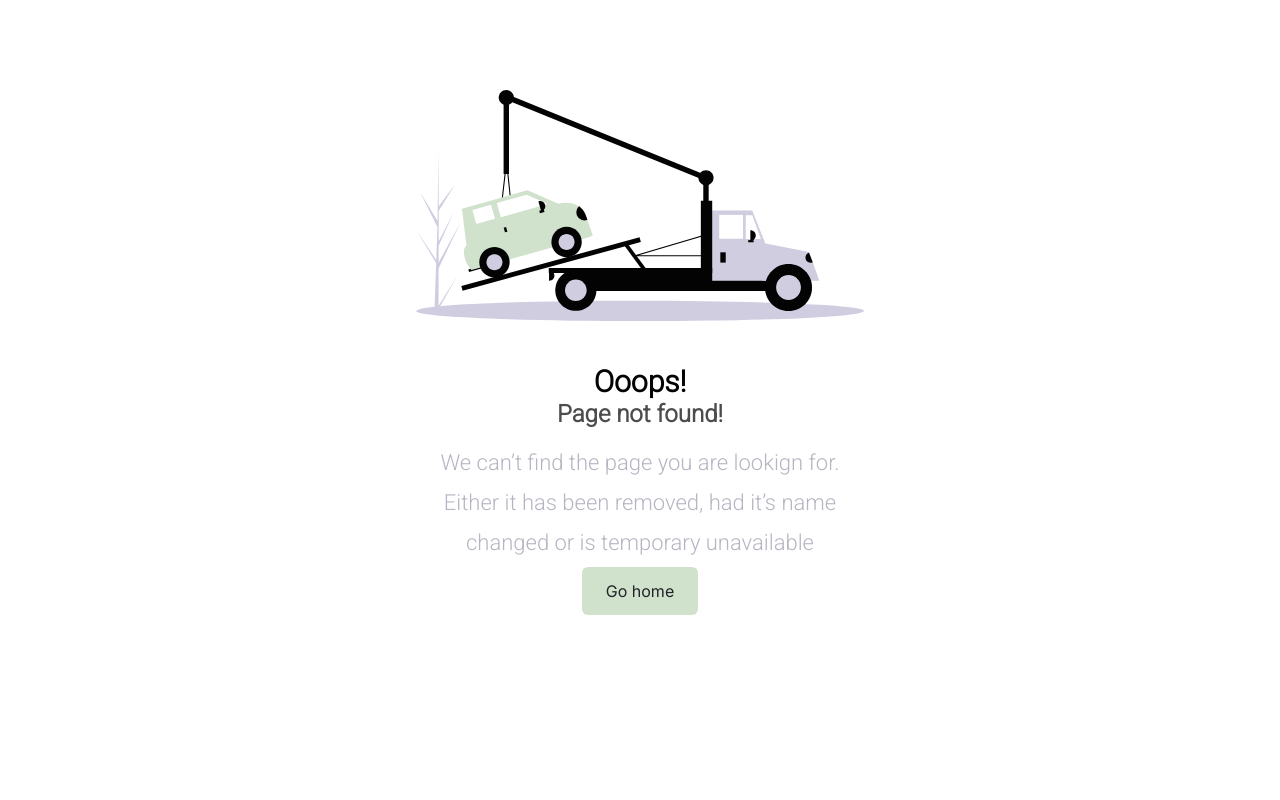
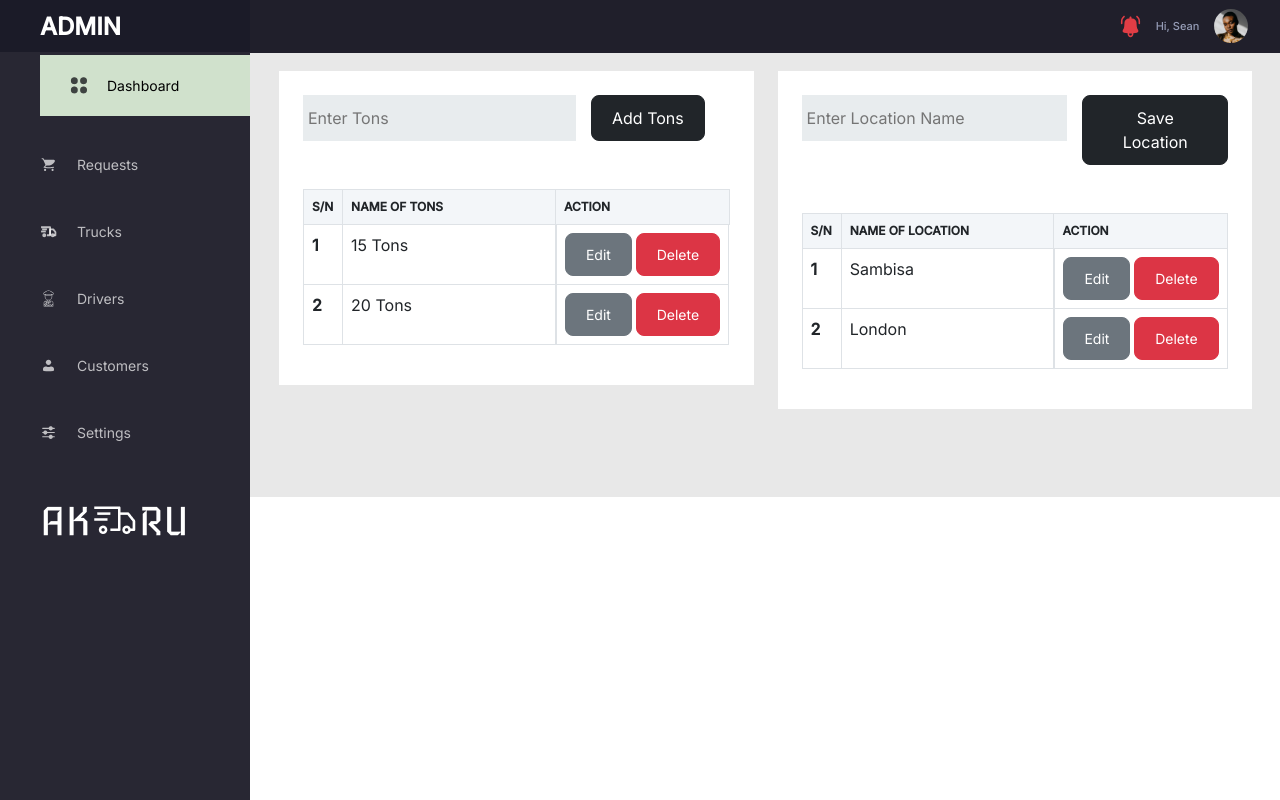
Before and after one commit to emmasam1/akeru1, a React (Create React App) app: page /admin-dashboard/setting in a window 1280 px wide. Before the commit this address had no page. Built offline with nearby package versions, Linux system fonts and the light colour scheme; a web font is replaced by a local one.

Commit message:
settings page

```diff
--- /dev/null
+++ b/public/db/Location.json
@@ -0,0 +1,10 @@
+[
+    {
+        "id": "1",
+        "location_name": "Sambisa"
+    },
+    {
+        "id": "2",
+        "location_name": "London"
+    }
+]
--- /dev/null
+++ b/public/db/Tons.json
@@ -0,0 +1,10 @@
+[
+    {
+        "id": "1",
+        "tons": "15 Tons"
+    },
+    {
+        "id": "2",
+        "tons": "20 Tons"
+    }
+]
--- a/src/App.js
+++ b/src/App.js
@@ -27,6 +27,7 @@ import DashRequest from "./Dashboard/DashRequest";
 import Notfound from "./components/Notfound";
 import Driver from "./Dashboard/Driver";
 import Pro from "./Dashboard/InexNewRequest";
+import Setting from "./Dashboard/Setting"
 
 function App() {
   return (
@@ -60,6 +61,7 @@ function App() {
           <Route path="new-request" element={<DashRequest />} />
           <Route path="drivers" element={<Driver />} />
           <Route path="customers" element={<AllClients />} />
+          <Route path="setting" element={<Setting />} />
         </Route>
       </Routes>
     </>
--- a/src/Dashboard/Dashboard.css
+++ b/src/Dashboard/Dashboard.css
@@ -486,6 +486,19 @@
 .width-350 {
   width: 350px;
 }
+.setting-input{
+  margin: 0 15px 0 0;
+}
+input[type="text"]::placeholder {
+  font-size: 14px;
+  position: relative;
+  font-weight: 600;
+  bottom: 1px;
+}
+.w64{
+  width: 64%;
+  height: 46px;
+}
 
 #breathing-loader {
   -webkit-animation: breathing 2s ease-out infinite normal;
--- a/src/Dashboard/Driver.js
+++ b/src/Dashboard/Driver.js
@@ -1,5 +1,5 @@
 import React, { useEffect, useState } from "react";
-import { Link, useNavigate } from "react-router-dom";
+import { useNavigate } from "react-router-dom";
 import axios from "axios";
 import ROUTE from "../route.json";
 import Loader from "./Loader";
--- a/src/Dashboard/Navbar.js
+++ b/src/Dashboard/Navbar.js
@@ -16,7 +16,7 @@ function Navbar(props) {
   }
   return (
     <div className="container-fluid dashboard-nav position-fixed d-flex justify-content-between ">
-      <i class="bi bi-justify position-relative burger" onClick={props.showSidebar}></i>
+      <i className="bi bi-justify position-relative burger" onClick={props.showSidebar}></i>
       <div className="float-end d-flex justify-content-between user-info-holder">
         <img src={notification} alt="icon" className="notification-icon"/>
         <p className="user-info position-relative" onClick={()=>{handleLogout()}}>
--- /dev/null
+++ b/src/Dashboard/Setting.js
@@ -0,0 +1,123 @@
+import React, { useEffect, useState } from "react";
+import axios from "axios";
+
+function Setting() {
+  const [ton, setTon] = useState([]);
+  const [locate, setLocate] = useState([])
+
+
+  useEffect(() => {
+    axios
+      .get("/db/tons.json")
+      .then((res) => {
+        let ton = res.data;
+        setTon(ton);
+      })
+      .catch((err) => {
+        console.log(err);
+      });
+  }, []);
+
+  useEffect(() => {
+    axios
+      .get("/db/location.json")
+      .then((res) => {
+        let locate = res.data;
+        setLocate(locate);
+      })
+      .catch((err) => {
+        console.log(err);
+      });
+  }, []);
+
+  return (
+    <div className="p-3 position-relative left-width left-width-home">
+      <div className="container-fluid">
+        <div className="row">
+          <div className="col">
+            <div className="bg-white p-4">
+              <div className="d-flex mb-5">
+                <input
+                  placeholder="Enter Tons"
+                  className="setting-input input-home w64"
+                />
+                <button className="btn btn-dark">Add Tons</button>
+              </div>
+              <table className="table table-bordered">
+                <thead>
+                  <tr>
+                    <th scope="col">S/N</th>
+                    <th scope="col" className="col-6">
+                      NAME OF TONS
+                    </th>
+                    <th scope="col">ACTION</th>
+                  </tr>
+                </thead>
+                <tbody>
+                  {ton.map((e, i) => {
+                    return (
+                      <tr key={e.id}>
+                        <th scope="row">{i + 1}</th>
+                        <td>{e.tons}</td>
+                        <td className="d-flex justify-content-between">
+                          <button className="btn btn-secondary btn-sm">
+                            Edit
+                          </button>
+                          <button className="btn btn-danger btn-sm" data={e} onClick={()=>alert(e.tons)}>
+                            Delete
+                          </button>
+                        </td>
+                      </tr>
+                    );
+                  })}
+                </tbody>
+              </table>
+            </div>
+          </div>
+
+          <div className="col">
+            <div className="bg-white p-4">
+              <div className="d-flex mb-5">
+                <input
+                  placeholder="Enter Location Name"
+                  className="setting-input input-home w64"
+                />
+                <button className="btn btn-dark">Save Location</button>
+              </div>
+              <table className="table table-bordered">
+                <thead>
+                  <tr>
+                    <th scope="col">S/N</th>
+                    <th scope="col" className="col-6">
+                      NAME OF LOCATION
+                    </th>
+                    <th scope="col">ACTION</th>
+                  </tr>
+                </thead>
+                <tbody>
+                {locate.map((e, i) => {
+                    return (
+                      <tr key={e.id}>
+                        <th scope="row">{i + 1}</th>
+                        <td>{e.location_name}</td>
+                        <td className="d-flex justify-content-between">
+                          <button className="btn btn-secondary btn-sm">
+                            Edit
+                          </button>
+                          <button className="btn btn-danger btn-sm" data={e} onClick={()=>alert(e.location_name)}>
+                            Delete
+                          </button>
+                        </td>
+                      </tr>
+                    );
+                  })}
+                </tbody>
+              </table>
+            </div>
+          </div>
+        </div>
+      </div>
+    </div>
+  );
+}
+export default Setting;
--- a/src/Dashboard/Settings.js
+++ b/src/Dashboard/Settings.js
@@ -1,5 +1,5 @@
 import React from "react";
-function Seetings({ formData, setForm, navigation }) {
+function Settings({ formData, setForm, navigation }) {
   const { pricing, build, fueature, currency } = formData
   return (
     <>
@@ -138,4 +138,4 @@ function Seetings({ formData, setForm, navigation }) {
   );
 }
 
-export default Seetings;
+export default Settings;
--- a/src/Dashboard/Sidebar.js
+++ b/src/Dashboard/Sidebar.js
@@ -83,7 +83,7 @@ function Sidebar(props) {
             Customers
           </Link>
           <Link
-            to="/admin-dashboard/settings"
+            to="/admin-dashboard/setting"
             onClick={() => setActive("settings")}
             className={`d-flex link-color text-decoration-none link-p font14 mb ${
               active === "settings" ? "dash-active" : ""
```
